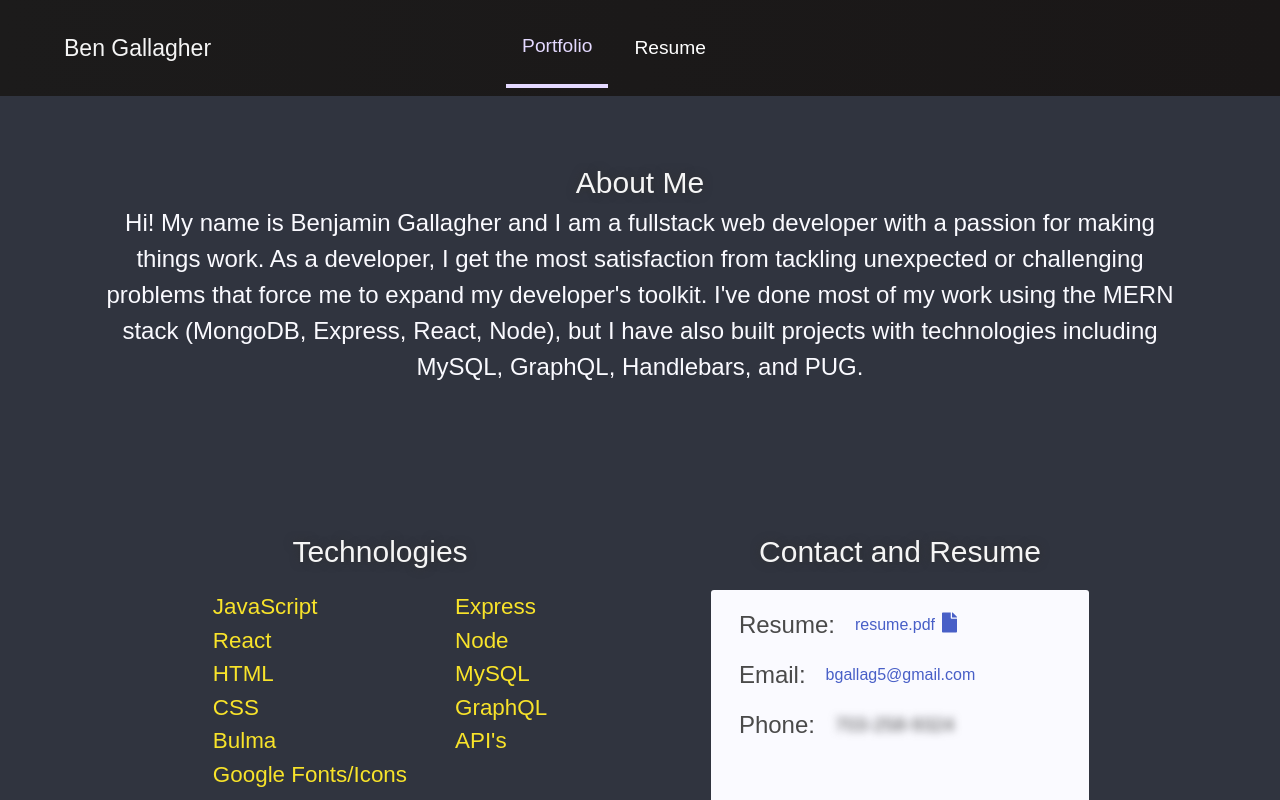
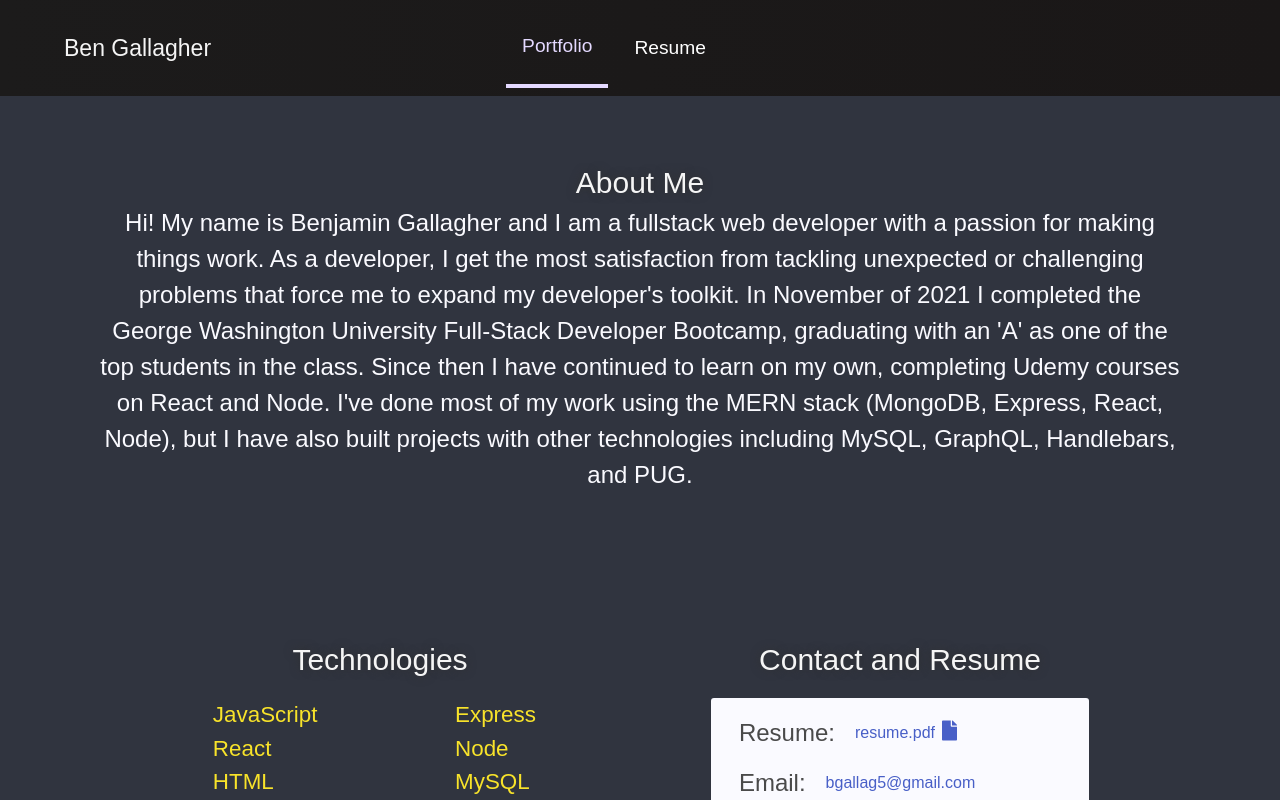
Before and after one commit to Bgallag5/react_portfolio, a React (Create React App) app: page /resume in a window 1280 px wide. Shown: the top 800 px of the page. Built offline with nearby package versions, Linux system fonts and the light colour scheme; a web font is replaced by a local one.

Commit message:
resume/readMe

```diff
--- a/src/components/pages/ResumePage.js
+++ b/src/components/pages/ResumePage.js
@@ -11,7 +11,6 @@ export default function ResumePage() {
 
   return (
     <div>
-      {/* <Resume /> */}
       <div className="resume-section">
         <div className="about-me">
           <h1>About Me</h1>
@@ -19,9 +18,10 @@ export default function ResumePage() {
             Hi! My name is Benjamin Gallagher and I am a fullstack web developer
             with a passion for making things work. As a developer, I get the
             most satisfaction from tackling unexpected or challenging problems
-            that force me to expand my developer's toolkit. I've done most of my
+            that force me to expand my developer's toolkit. In November of 2021 I completed the George Washington University Full-Stack Developer Bootcamp, graduating with an 'A' as
+            one of the top students in the class. Since then I have continued to learn on my own, completing Udemy courses on React and Node. I've done most of my
             work using the MERN stack (MongoDB, Express, React, Node), but I
-            have also built projects with technologies including MySQL, GraphQL,
+            have also built projects with other technologies including MySQL, GraphQL,
             Handlebars, and PUG.
           </p>
         </div>
```
Also changed, not shown: 1 other file (tests, documents, lock files or other folders).
